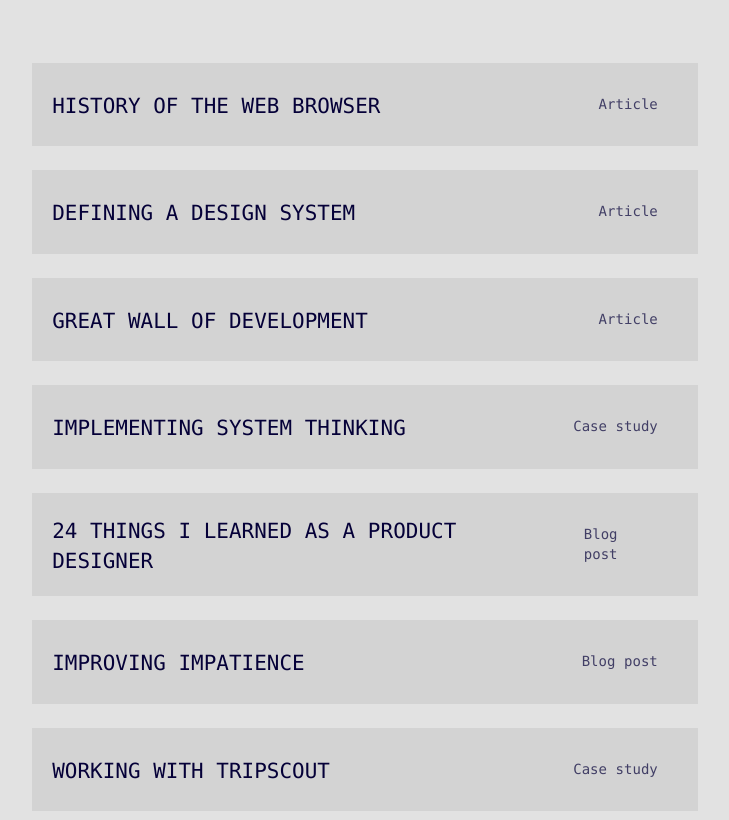
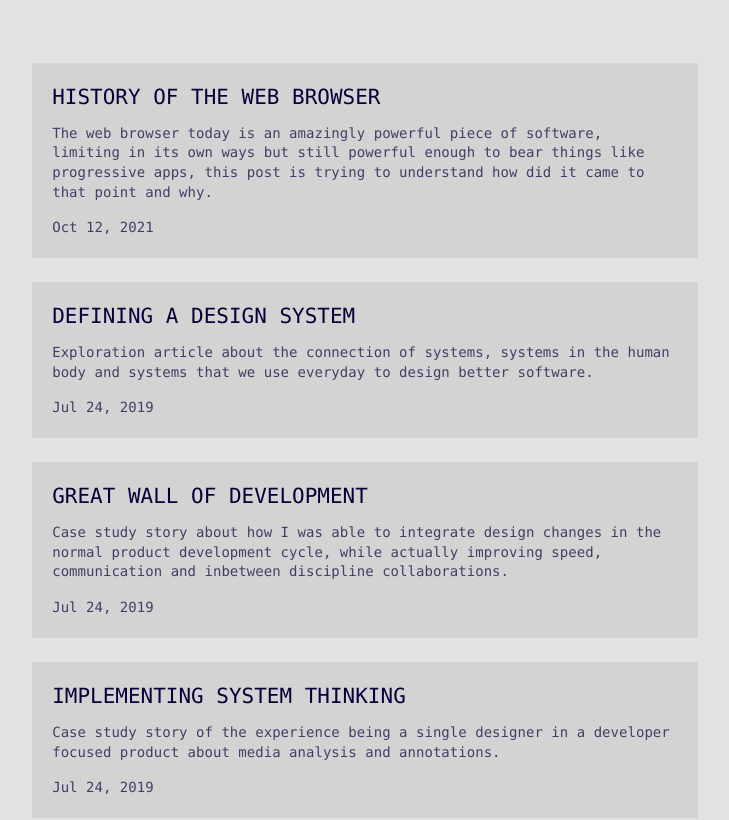
Before and after one commit to boriskirov/boris-kirov-portfolio, a Next.js app: page /writings in a window 1280 px wide. Shown: the part 460-1280 px from the top of the page, without its empty margins (275-1004 px from the left). Built offline with nearby package versions, Linux system fonts and the light colour scheme.

Commit message:
added description prop to each post

```diff
--- a/pages/writings.js
+++ b/pages/writings.js
@@ -33,11 +33,12 @@ export default function Writings({ allPostsData }) {
           <div className="contentWrapper">
             {/* Add this <section> tag below the existing <section> tag */}
 
-            {allPostsData.map(({ id, type, title }) => (
+            {allPostsData.map(({ id, description, date, title }) => (
               <Link href={`/posts/${id}`}>
                 <a className="mainCard" key={id}>
                   <h6 className="headingL">{title}</h6>
-                  <small>{type}</small>
+                  <small>{description}</small>
+                  <small>{date}</small>
                 </a>
               </Link>
             ))}
--- a/posts/24-I-learned-as-a-product-designer.md
+++ b/posts/24-I-learned-as-a-product-designer.md
@@ -1,5 +1,6 @@
 ---
 title: "24 THINGS I LEARNED AS A PRODUCT DESIGNER"
+description: "My thoughts on the switch from multi-client to dedicated inhouse designer after 365 days."
 date: "Jan 28, 2020"
 type: "Blog post"
 ---
--- a/posts/defining-design-system.md
+++ b/posts/defining-design-system.md
@@ -1,5 +1,6 @@
 ---
 title: "DEFINING A DESIGN SYSTEM"
+description: "Exploration article about the connection of systems, systems in the human body and systems that we use everyday to design better software."
 date: "Jul 24, 2019"
 type: "Article"
 ---
--- a/posts/great-wall-of-development.md
+++ b/posts/great-wall-of-development.md
@@ -1,5 +1,6 @@
 ---
 title: "GREAT WALL OF DEVELOPMENT"
+description: "Case study story about how I was able to integrate design changes in the normal product development cycle, while actually improving speed, communication and inbetween discipline collaborations."
 date: "Jul 24, 2019"
 type: "Article"
 ---
--- a/posts/history-browser.md
+++ b/posts/history-browser.md
@@ -1,5 +1,6 @@
 ---
 title: "HISTORY OF THE WEB BROWSER"
+description: "The web browser today is an amazingly powerful piece of software, limiting in its own ways but still powerful enough to bear things like progressive apps, this post is trying to understand how did it came to that point and why."
 date: "Oct 12, 2021"
 type: "Article"
 ---
--- a/posts/improving-impatience.md
+++ b/posts/improving-impatience.md
@@ -1,6 +1,7 @@
 ---
 title: "IMPROVING IMPATIENCE"
 date: "Jan 28, 2018"
+description: "Sharing the experience of no phone policy for 6 months, while working on mobile apps as a UX designer."
 type: "Blog post"
 ---
 
--- a/posts/nda.md
+++ b/posts/nda.md
@@ -1,5 +1,6 @@
 ---
 title: "IMPLEMENTING SYSTEM THINKING"
+description: "Case study story of the experience being a single designer in a developer focused product about media analysis and annotations."
 date: "Jul 24, 2019"
 type: "Case study"
 ---
--- a/posts/tripscout.md
+++ b/posts/tripscout.md
@@ -1,5 +1,6 @@
 ---
 title: "Working with Tripscout"
+description: "Applying knowledge about architecture, information hierarchy, patterns, systems and animation with the amazing people at Tripscout."
 date: "Jan 28, 2018"
 type: "Case study"
 ---
--- a/styles/styles.css
+++ b/styles/styles.css
@@ -314,9 +314,8 @@ li.footerLi:last-child {
   margin: 24px 0 0 0;
   background-color: #5454541a;
   display: flex;
-  align-items: center;
-  flex-direction: row;
-  justify-content: space-between;
+  align-items: baseline;
+  flex-direction: column;
 }
 
 a.mainCard:hover,
@@ -348,7 +347,7 @@ a.mainCard:focus {
 }
 
 .mainCard small {
-  padding: 24px;
+  padding: 4px 4px 12px 4px;
   line-height: 1.4;
   opacity: 0.7;
 }
@@ -559,10 +558,6 @@ a.externalPassage:focus {
     width: 100%;
   }
 
-  .mainCard small {
-    padding: 4px 4px 16px 4px;
-  }
-
   .externalPassage {
     align-items: baseline;
     flex-direction: column;
```
